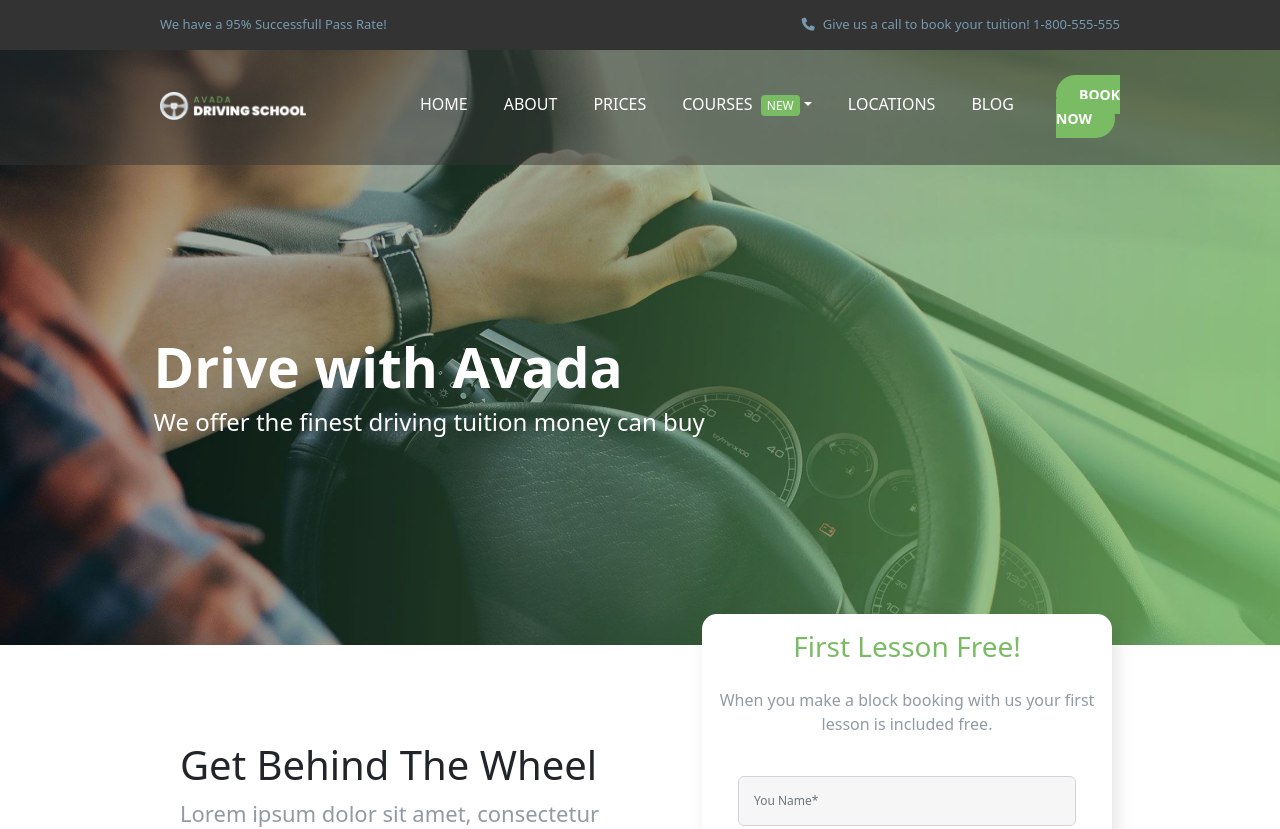
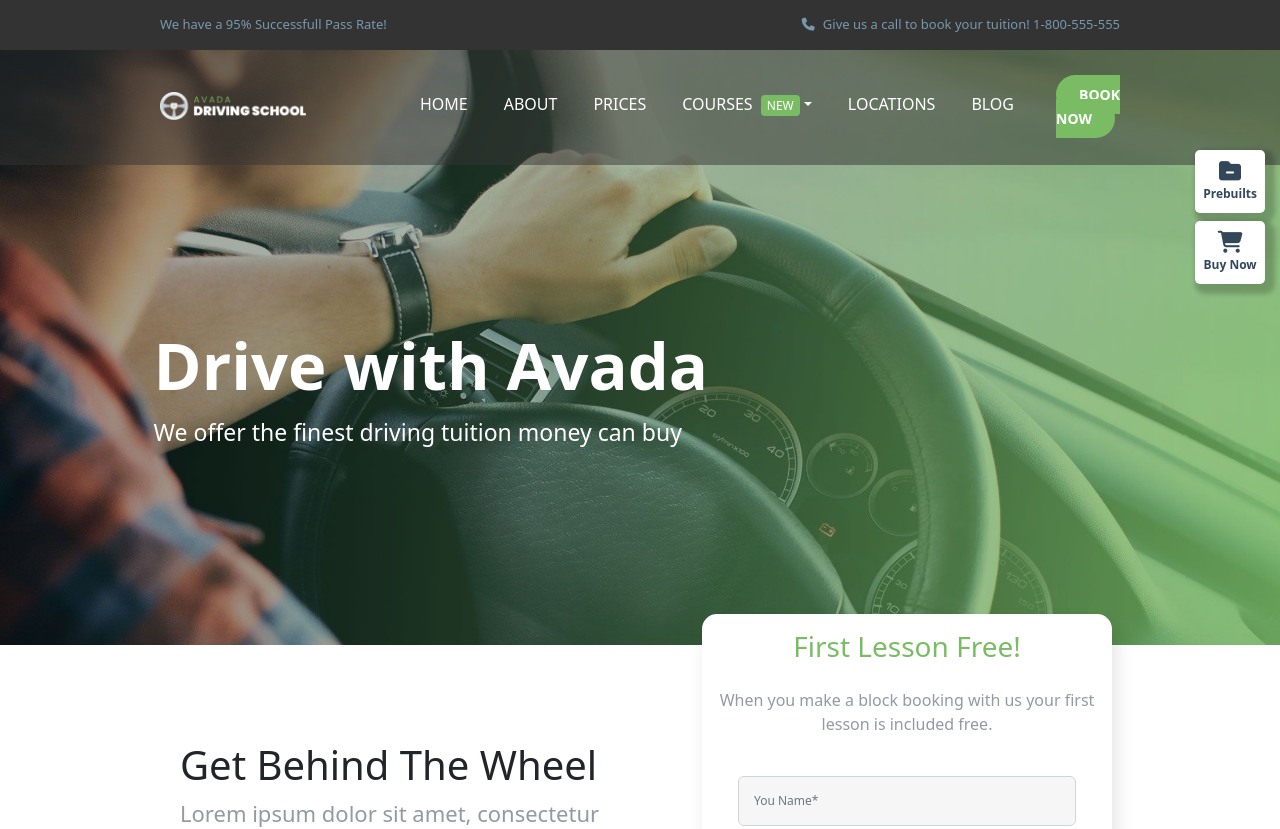
Before and after one commit to nvaccina/proj-html-vuejs, a Vue app: page / in a window 1280 px wide. Shown: the top 829 px of the page. Built offline with nearby package versions, Linux system fonts and the light colour scheme; a small style sheet from the web is missing.

Commit message:
Creato componente shop(fixed)

```diff
--- a/src/App.vue
+++ b/src/App.vue
@@ -7,6 +7,7 @@ import Section_testimonials from './components/Section_testimonials.vue'
 import Section_news from './components/Section_news.vue'
 import Section_cta from './components/Section_cta.vue'
 import Footer from './components/Footer.vue'
+import Shop from './components/partials/Shop.vue'
 
 
 export default {
@@ -20,6 +21,7 @@ export default {
     Section_news,
     Section_cta,
     Footer,
+    Shop,
   },
 
 }
@@ -43,9 +45,12 @@ export default {
 
   <Footer/>
 
+  <Shop/>
+
 </template>
 
 <style lang="scss">
 @use './scss/main.scss';
 
+
 </style>
--- a/src/components/Header.vue
+++ b/src/components/Header.vue
@@ -26,7 +26,7 @@ export default {
   <div class="nv_jumbotron">
     <div class="jumbo">
       <span>Drive with Avada</span>
-      <h4>We offer the finest driving tuition money can buy</h4>
+      <p>We offer the finest driving tuition money can buy</p>
     </div>
   </div>
 
@@ -63,16 +63,14 @@ header{
   .jumbo{
     position: absolute;
     left: 12%;
-    bottom: 200px;
+    bottom: 180px;
     color: $secondary-color;
     span{
-      font-size: 55px;
+      font-size: 65px;
       font-weight: 600;
-
     }
     p{
-      font-size: 40px;
-
+      font-size: 23px;
     }
   }
 
--- /dev/null
+++ b/src/components/partials/Shop.vue
@@ -0,0 +1,58 @@
+<script>
+export default {
+  name: 'Shop,'
+
+}
+</script>
+
+<template>
+
+  <div class="follow_button">
+
+    <div class="folder my_follow text-center mb-2">
+      <a href="#">
+        <i class="fa-solid fa-folder-minus fs-25"></i>
+        <p class="fs-12 fw-700 m-0">Prebuilts</p>
+      </a>
+
+    </div>
+
+    <div class="shop my_follow text-center">
+      <a href="#">
+        <i class="fa-solid fa-cart-shopping fs-25"></i>
+        <p class="fs-12 fw-700 m-0">Buy Now</p>
+      </a>
+
+    </div>
+
+  </div>
+
+
+</template>
+
+<style lang="scss">
+@use '../../scss/general/variables' as *;
+@import '../../scss/general/general';
+@import '../../scss/general/typography';
+@import '../../scss/general/utils';
+
+.follow_button{
+  z-index: 998;
+  position: fixed;
+  right: 15px;
+  top: 150px;
+  cursor: pointer;
+
+  .my_follow{
+    padding: 10px 8px;
+    border-radius: 5px;
+    background-color: $secondary-color;
+    box-shadow:  5px 5px 5px 5px rgba(0, 0, 0, 0.2);
+    a{
+      color: #33475B;
+    }
+  }
+}
+
+
+</style>
--- a/src/scss/general/_utils.scss
+++ b/src/scss/general/_utils.scss
@@ -23,7 +23,13 @@
   &-15{
     font-size: 15px;
   }
+  &-20{
+    font-size: 20px;
+  }
   &-22{
+    font-size: 22px;
+  }
+  &-25{
     font-size: 22px;
   }
   &-30{
@@ -42,6 +48,9 @@
   &-600{
     font-weight: 600;
   }
+  &-700{
+    font-weight: 700;
+  }
 }
 //LINE HEIGTH
 .ln_heigth{
```
Also changed, not shown: 1 other file (tests, documents, lock files or other folders).
